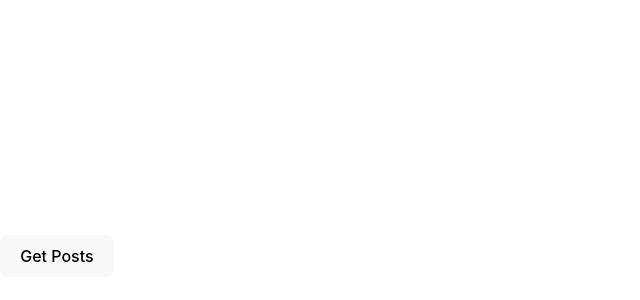
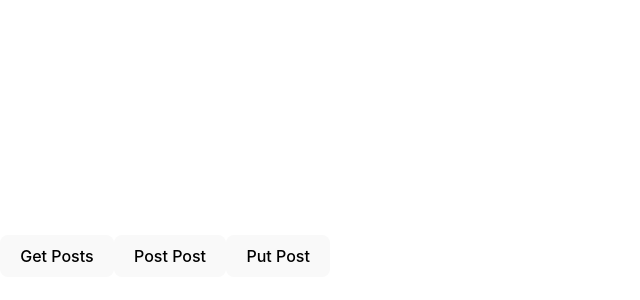
Before and after one commit to CodeCraft-LTDA/react18-oitavo-projeto-requisicoes-vite, a React (Vite) app: page / in a window 1280 px wide. Shown: the part 136-436 px from the top of the page, without its empty margins (0-640 px from the left). Built offline with nearby package versions, Linux system fonts and the light colour scheme.

Commit message:
aula 80 fazendo requisicoes post put delete

```diff
--- a/src/App.tsx
+++ b/src/App.tsx
@@ -38,9 +38,74 @@ const App = () => {
     setLoading(false);
   }
 
+  const handlePostPost = async () => {
+    setLoading(true);
+
+    try {
+      const postRequest = await fetch('https://jsonplaceholder.typicode.com/posts',
+        {
+          method: 'POST',
+          headers: {
+            'Content-Type': 'application/json',
+          },
+          body: JSON.stringify({
+            title: 'foo',
+            body: 'bar',
+            userId: 1,
+          }),
+        }
+      );
+      // const dataJson = await posts.json();
+      // console.log(dataJson);
+
+      const post: Post = await postRequest.json();
+
+      setPostsData([...postsData, post]);
+
+    } catch (error) {
+      setError('Error getting posts');
+    }
+
+    setLoading(false);
+  }
+
+  const handlePutPost = async () => {
+    setLoading(true);
+
+    try {
+      const postRequest = await fetch('https://jsonplaceholder.typicode.com/posts/1',
+        {
+          method: 'PUT',
+          headers: {
+            'Content-Type': 'application/json',
+          },
+          body: JSON.stringify({
+            id: 1,
+            title: 'foo',
+            body: 'bar',
+            userId: 1,
+          }),
+        }
+      );
+      // const dataJson = await posts.json();
+      // console.log(dataJson);
+
+      const post: Post = await postRequest.json();
+
+      setPostsData([...postsData, post]);
+
+    } catch (error) {
+      setError('Error getting posts');
+    }
+
+    setLoading(false);
+  }
+
   return (
     <div>
       <button onClick={handleGetPosts}>Get Posts</button>
+      <button onClick={handlePostPost}>Post Post</button>
+      <button onClick={handlePutPost}>Put Post</button>
 
       {loading && <p>Loading...</p>}
 
```
